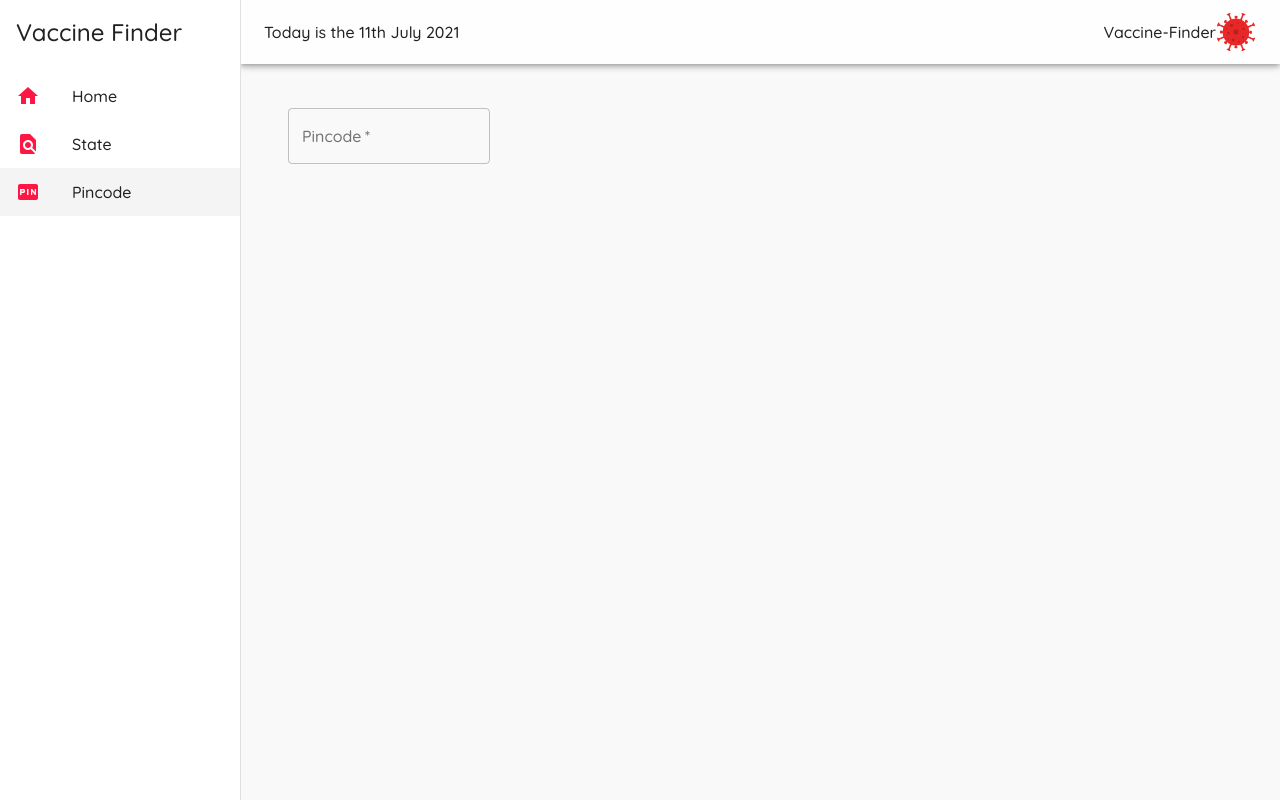
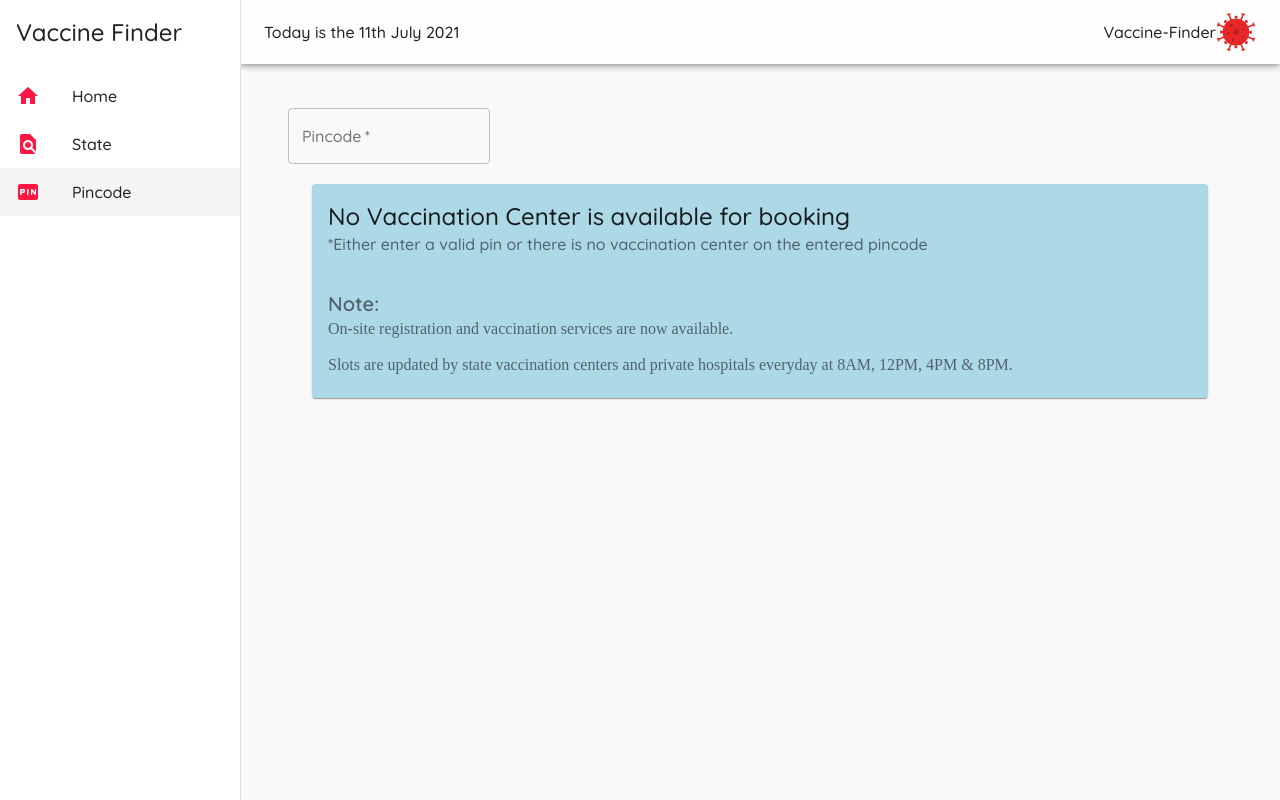
Before and after one commit to nabin-nath/vaccine-finder, a React (Create React App) app: page /pincode in a window 1280 px wide. Built offline with nearby package versions, Linux system fonts and the light colour scheme.

Commit message:
vaccine updating time added

```diff
--- a/src/components/Pincode.js
+++ b/src/components/Pincode.js
@@ -4,6 +4,11 @@ import TextField from '@material-ui/core/TextField';
 import CenterInfo from './CenterInfo';
 import Container from '@material-ui/core/Container'
 import Masonry from 'react-masonry-css'
+
+import Card from '@material-ui/core/Card'
+import CardHeader from '@material-ui/core/CardHeader'
+import CardContent from '@material-ui/core/CardContent'
+import Typography from '@material-ui/core/Typography'
 
 const useStyles = makeStyles({
     field: {
@@ -38,8 +43,14 @@ export default function Pincode() {
             fetch(`https://cdn-api.co-vin.in/api/v2/appointment/sessions/public/findByPin?pincode=${val}&date=${today}`)
                 .then((res) => res.json())
                 .then((data) => {
-                    setCenter(data.sessions)
-                    setFoundCenter(true)
+                    setCenter([])
+                    if (data.sessions.length !== 0) {
+                        setCenter(data.sessions)
+                        setFoundCenter(true)
+                    }
+                    // console.log(data.sessions)
+
+
                 })
                 .catch((e) => console.log(e));
         }
@@ -58,6 +69,11 @@ export default function Pincode() {
         700: 1
     };
 
+    const breakpoints1 = {
+        default: 1,
+        1100: 1,
+        700: 1
+    };
 
     return (
 
@@ -86,7 +102,34 @@ export default function Pincode() {
                             </div>
                         ))}
                     </Masonry>
-                </Container> : null
+                </Container> : <Container>
+                    <Masonry
+                        breakpointCols={breakpoints1}
+                        className="my-masonry-grid"
+                        columnClassName="my-masonry-grid_column">
+                        <div>
+                            <Card elevation={1} style={{ backgroundColor: 'lightblue' }}>
+                                <CardHeader
+                                    title="No Vaccination Center is available for booking"
+                                    subheader="*Either enter a valid pin or there is no vaccination center on the entered pincode"
+                                />
+                                <CardContent>
+                                    <Typography variant="h6" color="textSecondary">
+                                        Note:
+                                    </Typography>
+                                    <Typography variant="p" color="textSecondary">
+                                        On-site registration and vaccination services are now available.
+                                    </Typography><br></br>
+                                    <br></br>
+                                    <Typography variant="p" color="textSecondary">
+                                        Slots are updated by state vaccination centers and private hospitals everyday at 8AM, 12PM, 4PM & 8PM.
+                                    </Typography>
+                                </CardContent>
+                            </Card>
+
+                        </div>
+                    </Masonry>
+                </Container>
 
             }
 
--- a/src/components/State.js
+++ b/src/components/State.js
@@ -7,6 +7,11 @@ import Select from '@material-ui/core/Select';
 import CenterInfo from './CenterInfo';
 import Container from '@material-ui/core/Container'
 import Masonry from 'react-masonry-css'
+
+import Card from '@material-ui/core/Card'
+import CardHeader from '@material-ui/core/CardHeader'
+import CardContent from '@material-ui/core/CardContent'
+import Typography from '@material-ui/core/Typography'
 
 
 const useStyles = makeStyles((theme) => ({
@@ -76,14 +81,26 @@ export default function State() {
             .then((data) => {
                 setCenter([])
                 setCenter(data.sessions)
-                // console.log(data.sessions)
-            }).then(() => setIsSelected(true))
+                return data
+            }).then((data) => {
+                if (data.sessions.length == 0) {
+                    setIsSelected(false)
+                }
+                else setIsSelected(true)
+
+            })
             .catch((e) => console.log(e));
     }
 
     const breakpoints = {
         default: 3,
         1100: 2,
+        700: 1
+    };
+
+    const breakpoints1 = {
+        default: 1,
+        1100: 1,
         700: 1
     };
 
@@ -131,13 +148,36 @@ export default function State() {
                             </div>
                         ))}
                     </Masonry>
-                </Container> : null
+                </Container> :
+                <Container>
+                    <Masonry
+                        breakpointCols={breakpoints1}
+                        className="my-masonry-grid"
+                        columnClassName="my-masonry-grid_column">
+                        <div>
+                            <Card elevation={1} style={{ backgroundColor: 'lightblue' }}>
+                                <CardHeader
+                                    title="No Vaccination Center is available for booking"
+                                    subheader="*If you have selected a state and district"
+                                />
+                                <CardContent>
+                                    <Typography variant="h6" color="textSecondary">
+                                        Note:
+                                    </Typography>
+                                    <Typography variant="p" color="textSecondary">
+                                        On-site registration and vaccination services are now available.
+                                    </Typography><br></br>
+                                    <br></br>
+                                    <Typography variant="p" color="textSecondary">
+                                        Slots are updated by state vaccination centers and private hospitals everyday at 8AM, 12PM, 4PM & 8PM.
+                                    </Typography>
+                                </CardContent>
+                            </Card>
+
+                        </div>
+                    </Masonry>
+                </Container>
             }
-
-
-
-
-
         </Container>
     );
 }
```
